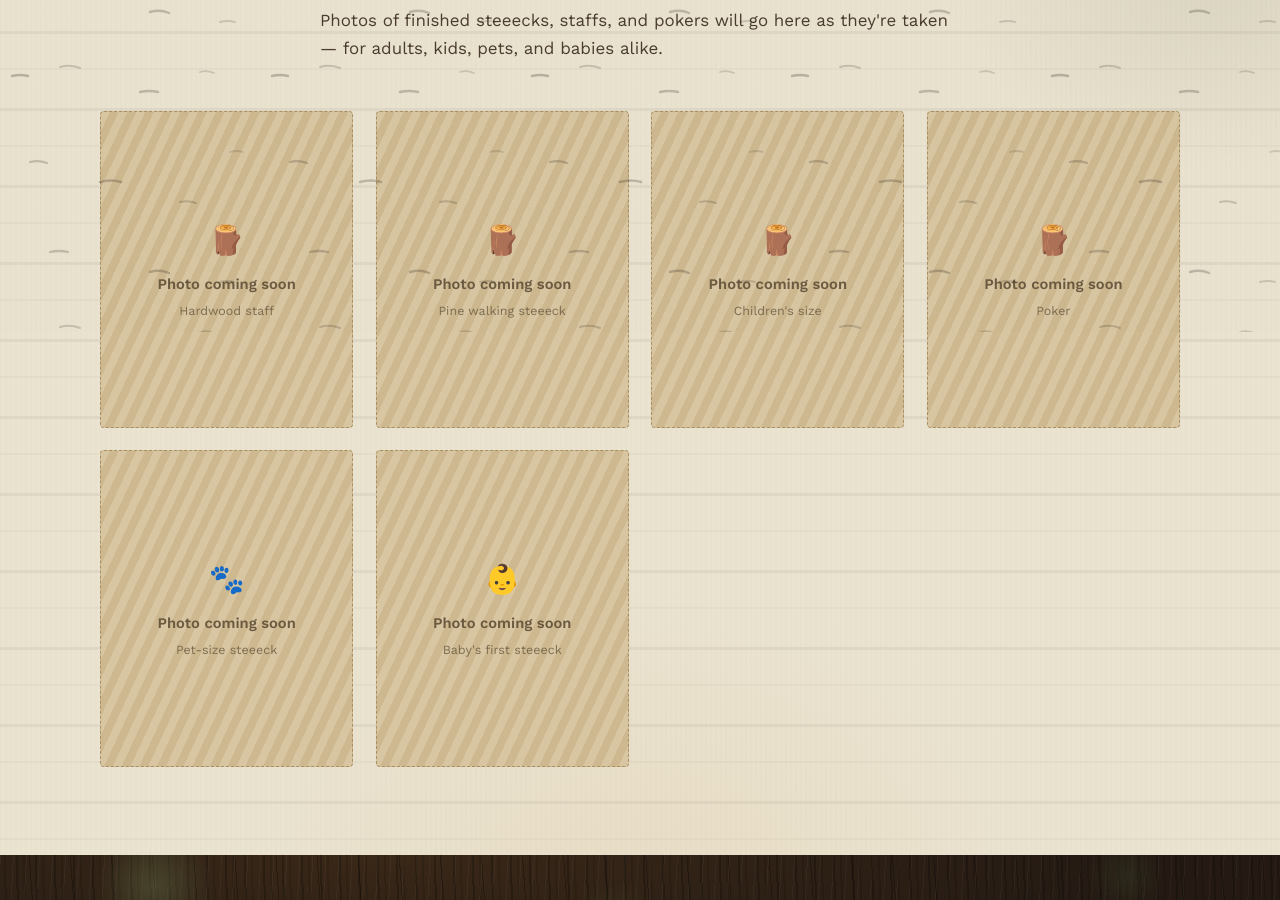
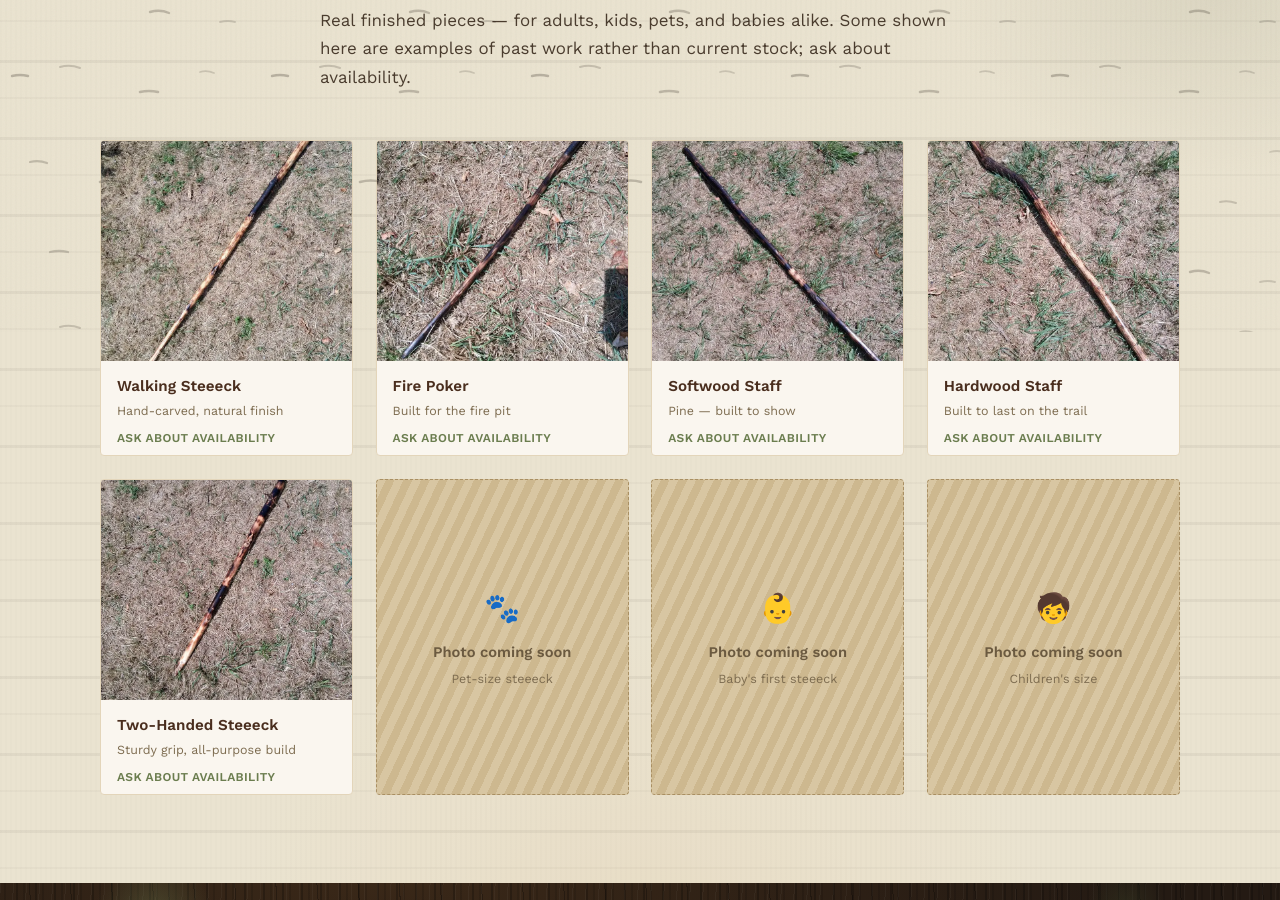
Before and after one commit to curiousstitches/Danny-s-Maine-made-Steeeks, a plain HTML site: page public/gallery.html in a window 1280 px wide. Shown: the part 468-1368 px from the top of the page. Drawn offline with nearby package versions, Linux system fonts and the light colour scheme; a script that the page names is missing.

Commit message:
Add 5 real product photos to the Gallery (walking stick, fire poker, softwood staff, hardwood staff, two-handed defense staff), optimized for web; images awaiting sold/price status from Danny

```diff
--- a/public/gallery.html
+++ b/public/gallery.html
@@ -37,34 +37,54 @@
 <div class="page-header bark-bg">
   <a href="index.html" class="back-btn">&larr; Back to Home</a>
   <h1>Gallery</h1>
-  <p>Finished pieces will live here as photos come in.</p>
+  <p>Real, handmade pieces — more added as they're finished.</p>
 </div>
 <section class="gallery" id="gallery">
   <div class="section-head">
     <span class="eyebrow">The Work</span>
-    <h2>Gallery — coming soon</h2>
-    <p>Photos of finished steeecks, staffs, and pokers will go here as they're taken — for adults, kids, pets, and babies alike.</p>
+    <h2>Gallery</h2>
+    <p>Real finished pieces — for adults, kids, pets, and babies alike. Some shown here are examples of past work rather than current stock; ask about availability.</p>
   </div>
   <div class="gallery-grid">
-    <div class="gallery-card">
-      <div class="icon">🪵</div>
-      <div class="label">Photo coming soon</div>
-      <div class="sub">Hardwood staff</div>
+    <div class="gallery-card has-photo">
+      <img src="images/gallery-walking-stick.webp" alt="Handmade wood walking stick" loading="lazy">
+      <div class="info">
+        <div class="label">Walking Steeeck</div>
+        <div class="sub">Hand-carved, natural finish</div>
+        <div class="status">Ask about availability</div>
+      </div>
     </div>
-    <div class="gallery-card">
-      <div class="icon">🪵</div>
-      <div class="label">Photo coming soon</div>
-      <div class="sub">Pine walking steeeck</div>
+    <div class="gallery-card has-photo">
+      <img src="images/gallery-fire-poker.webp" alt="Handmade wood fire poker" loading="lazy">
+      <div class="info">
+        <div class="label">Fire Poker</div>
+        <div class="sub">Built for the fire pit</div>
+        <div class="status">Ask about availability</div>
+      </div>
     </div>
-    <div class="gallery-card">
-      <div class="icon">🪵</div>
-      <div class="label">Photo coming soon</div>
-      <div class="sub">Children's size</div>
+    <div class="gallery-card has-photo">
+      <img src="images/gallery-softwood-staff.webp" alt="Softwood walking staff" loading="lazy">
+      <div class="info">
+        <div class="label">Softwood Staff</div>
+        <div class="sub">Pine — built to show</div>
+        <div class="status">Ask about availability</div>
+      </div>
     </div>
-    <div class="gallery-card">
-      <div class="icon">🪵</div>
-      <div class="label">Photo coming soon</div>
-      <div class="sub">Poker</div>
+    <div class="gallery-card has-photo">
+      <img src="images/gallery-hardwood-staff.webp" alt="Hardwood walking staff" loading="lazy">
+      <div class="info">
+        <div class="label">Hardwood Staff</div>
+        <div class="sub">Built to last on the trail</div>
+        <div class="status">Ask about availability</div>
+      </div>
+    </div>
+    <div class="gallery-card has-photo">
+      <img src="images/gallery-defense-staff.webp" alt="Two-handed walking staff" loading="lazy">
+      <div class="info">
+        <div class="label">Two-Handed Steeeck</div>
+        <div class="sub">Sturdy grip, all-purpose build</div>
+        <div class="status">Ask about availability</div>
+      </div>
     </div>
     <div class="gallery-card">
       <div class="icon">🐾</div>
@@ -75,6 +95,11 @@
       <div class="icon">👶</div>
       <div class="label">Photo coming soon</div>
       <div class="sub">Baby's first steeeck</div>
+    </div>
+    <div class="gallery-card">
+      <div class="icon">🧒</div>
+      <div class="label">Photo coming soon</div>
+      <div class="sub">Children's size</div>
     </div>
   </div>
 </section>
--- a/public/styles.css
+++ b/public/styles.css
@@ -525,6 +525,25 @@
   .gallery-card{transition:transform 0.2s ease, box-shadow 0.2s ease;}
   .gallery-card:hover{transform:translateY(-4px); box-shadow:0 14px 28px rgba(74,46,30,0.15);}
 
+  .gallery-card.has-photo{
+    background:var(--bone); border:1px solid #e3d5ba;
+    padding:0; overflow:hidden; justify-content:flex-start;
+  }
+  .gallery-card.has-photo img{
+    width:100%; height:70%; object-fit:cover; display:block;
+  }
+  .gallery-card.has-photo .info{
+    padding:0.8rem 1rem; width:100%; text-align:left;
+  }
+  .gallery-card.has-photo .label{color:var(--walnut); font-size:0.95rem;}
+  .gallery-card.has-photo .sub{color:#7d6c50; margin-top:0.2rem;}
+  .gallery-card.has-photo .status{
+    margin-top:0.5rem; font-size:0.75rem; font-weight:600;
+    color:var(--moss); text-transform:uppercase; letter-spacing:0.03em;
+  }
+  .gallery-card.has-photo .status.sold{color:#a44;}
+  .gallery-card.has-photo .status.priced{color:var(--honey);}
+
   /* ===== PROCESS STRIP ===== */
   .process{
     background:
```
Also changed, not shown: public/images/gallery-defense-staff.webp (added), public/images/gallery-fire-poker.webp (added), public/images/gallery-hardwood-staff.webp (added), public/images/gallery-overview.webp (added), public/images/gallery-softwood-staff.webp (added), public/images/gallery-walking-stick.webp (added).
